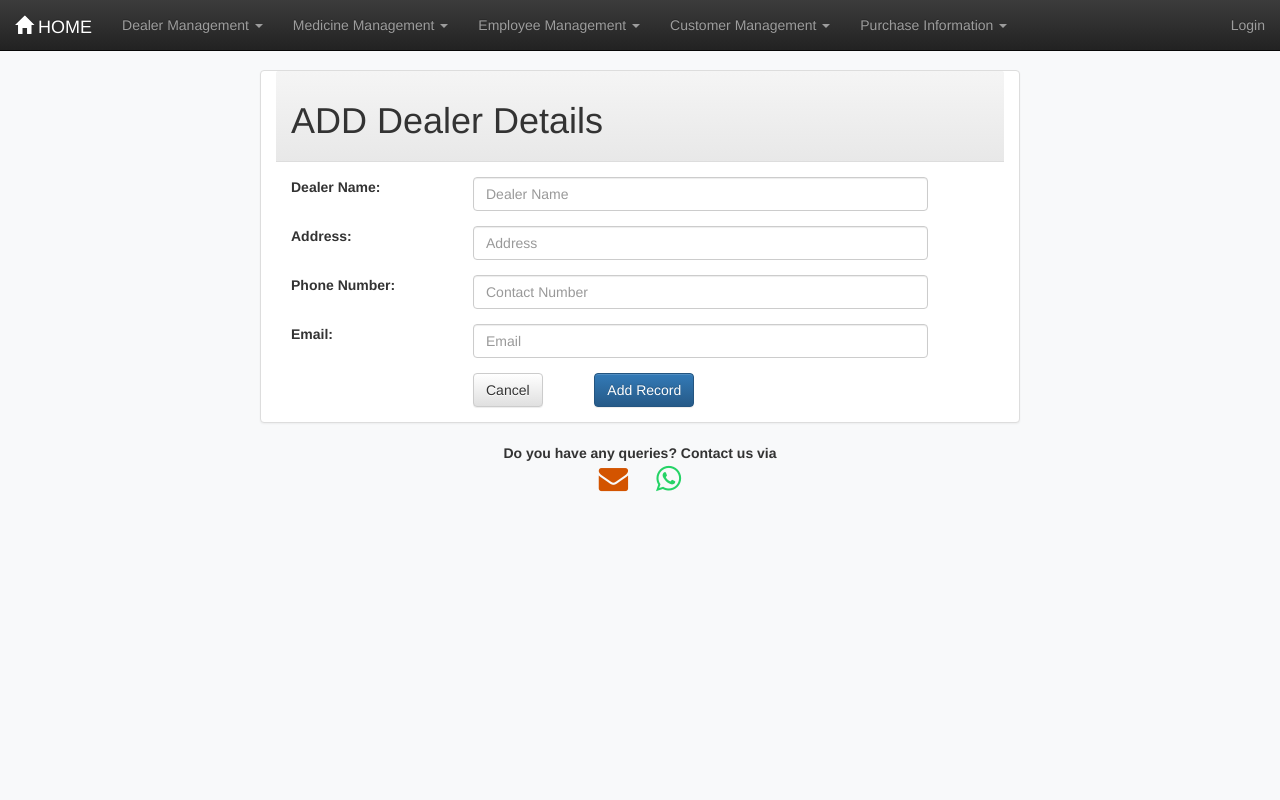
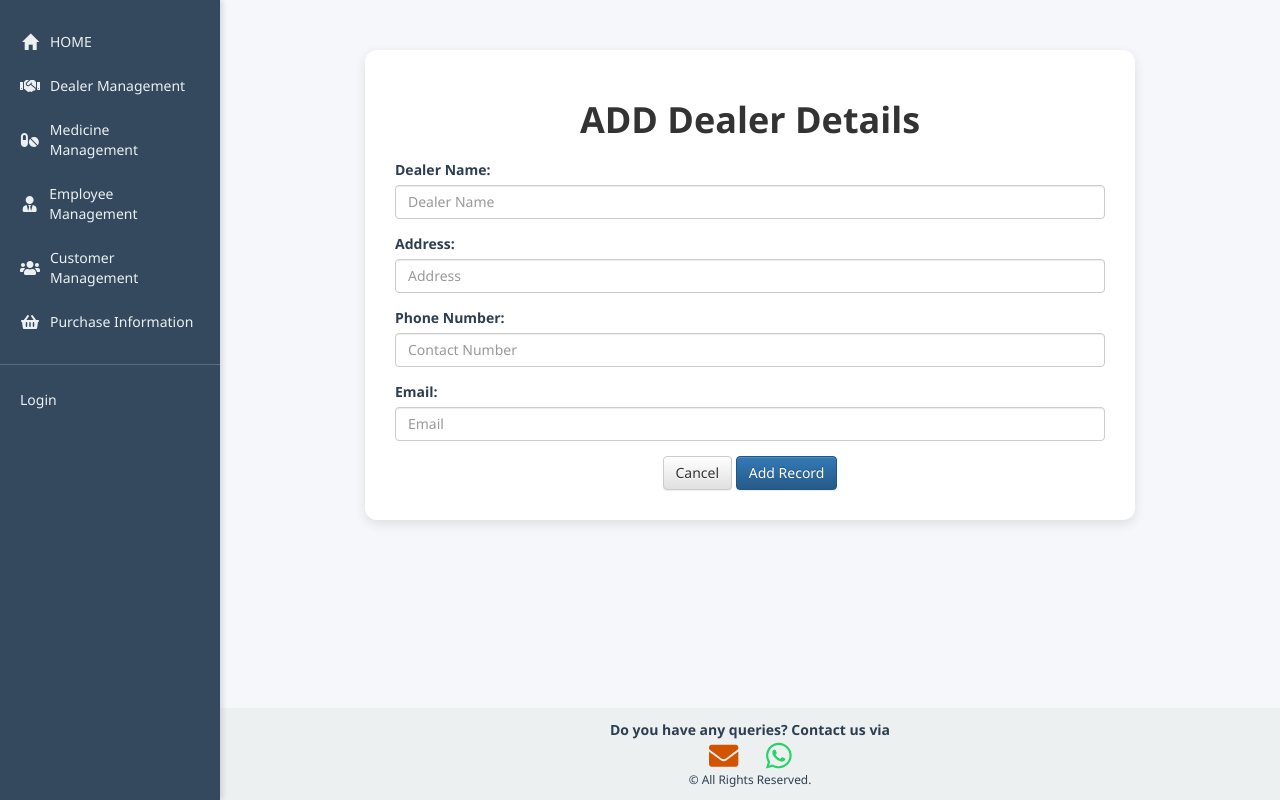
Before and after one commit to InfinityAbir/Maa-Medicine-Store, a Django app: page /pharma/dealerform/ in a window 1280 px wide. Run offline with Django 3.2, Linux system fonts and the light colour scheme; some libraries are stand-ins or nearby versions.

Commit message:
Update dealer.html

```diff
--- a/pharma/templates/pharma/dealer.html
+++ b/pharma/templates/pharma/dealer.html
@@ -2,101 +2,287 @@
 
 <!DOCTYPE html>
 <html lang="en">
-<html lang="en">
   <head>
     <meta charset="utf-8" />
+    <title>Add Dealer Details - Maa Medicine Store</title>
     <meta name="viewport" content="width=device-width, initial-scale=1" />
 
-    <!-- Bootstrap 3 -->
+    <!-- Bootstrap CSS -->
     <link rel="stylesheet" href="{% static 'pharma/css/bootstrap.min.css' %}" />
     <link
       rel="stylesheet"
       href="{% static 'pharma/css/bootstrap-theme.min.css' %}"
     />
     <link
-  rel="stylesheet"
-  href="https://cdnjs.cloudflare.com/ajax/libs/font-awesome/4.7.0/css/font-awesome.min.css"
+      rel="shortcut icon"
+      href="{% static 'pharma/css/images/favicon2.ico' %}"
     />
 
+    <!-- Font Awesome -->
+    <script
+      defer
+      src="https://use.fontawesome.com/releases/v5.2.0/js/all.js"
+      integrity="sha384-4oV5EgaV02iISL2ban6c/RmotsABqE4yZxZLcYMAdG7FAPsyHYAPpywE9PJo+Khy"
+      crossorigin="anonymous"
+    ></script>
 
-    <!-- Custom inline style since you don’t have style.css -->
+    <!-- jQuery & Bootstrap JS -->
+    <script src="{% static 'pharma/js/jquery.js' %}"></script>
+    <script src="{% static 'pharma/js/bootstrap.min.js' %}"></script>
+
     <style>
       body {
-        padding-top: 70px; /* Avoid navbar overlap */
-        background-color: #f8f9fa;
+        font-family: "Segoe UI", Tahoma, Geneva, Verdana, sans-serif;
+        background: #f5f7fa;
+        margin: 0;
+        padding-left: 220px; /* Space for navbar */
+        color: #2c3e50;
+        transition: padding-left 0.3s ease;
       }
-      .navbar-inverse {
-        border-radius: 0;
+
+      /* Remove padding when navbar hides */
+      body.nav-hidden {
+        padding-left: 0;
       }
-      .jumbotron.jumcust {
+
+      /* Modern Vertical Navbar */
+      .navbar-vertical {
+        position: fixed;
+        top: 0;
+        left: 0;
+        width: 220px;
+        height: 100%;
+        background-color: #34495e;
+        overflow-y: auto;
+        padding-top: 20px;
+        box-shadow: 2px 0 6px rgba(0, 0, 0, 0.15);
+        transition: transform 0.3s ease;
+        z-index: 1050;
+      }
+      .navbar-vertical a.nav-link {
+        display: flex;
+        align-items: center;
+        color: #ecf0f1;
+        padding: 12px 20px;
+        font-weight: 500;
+        border-radius: 6px;
+        transition: all 0.3s ease;
+        cursor: pointer;
+      }
+      .navbar-vertical a.nav-link:hover {
+        background-color: #1abc9c;
+        color: #fff;
+      }
+      .navbar-vertical .nav-icon {
+        margin-right: 10px;
+        font-size: 16px;
+        width: 20px;
+        text-align: center;
+      }
+      .navbar-vertical .submenu {
+        display: none;
+        flex-direction: column;
+        padding-left: 15px;
+        margin-top: 5px;
+      }
+      .navbar-vertical .submenu a {
+        padding: 8px 20px;
+        font-size: 14px;
+        color: #bdc3c7;
+      }
+      .navbar-vertical .submenu a:hover {
+        background-color: #16a085;
+        color: #fff;
+      }
+      .navbar-vertical .nav-item.active > .submenu {
+        display: flex;
+      }
+      .navbar-vertical .dropdown-toggle::after {
+        margin-left: auto;
+        transition: transform 0.3s;
+      }
+      .navbar-vertical .nav-item.active > .dropdown-toggle::after {
+        transform: rotate(90deg);
+      }
+      .navbar-right-vertical {
+        margin-top: 20px;
+        border-top: 1px solid rgba(255, 255, 255, 0.2);
+        padding-top: 15px;
+      }
+      .navbar-right-vertical a {
+        display: block;
+        color: #ecf0f1;
+        padding: 10px 20px;
+        transition: all 0.3s;
+      }
+      .navbar-right-vertical a:hover {
+        background-color: #1abc9c;
+        color: #fff;
+      }
+
+      /* Hide navbar */
+      body.nav-hidden .navbar-vertical {
+        transform: translateX(-220px);
+      }
+
+      /* Form Panel */
+      .jumcust {
         background: #ffffff;
         border-radius: 12px;
         padding: 30px;
+        margin: 20px auto;
         box-shadow: 0 4px 12px rgba(0, 0, 0, 0.1);
       }
-      .jumbotron h2 {
+      .jumcust h1 {
         margin-bottom: 20px;
         font-weight: bold;
         color: #333;
-      }
-      table {
-        background: #fff;
-        border-radius: 8px;
-        overflow: hidden;
-      }
-      table th {
-        background: #343a40;
-        color: #fff;
         text-align: center;
       }
-      table td {
-        text-align: center;
-        vertical-align: middle;
-      }
-      .table-hover tbody tr:hover {
-        background-color: #f1f1f1;
-      }
-      .idlink a {
-        color: #007bff;
-        font-weight: bold;
-        text-decoration: none;
-      }
-      .idlink a:hover {
-        text-decoration: underline;
-      }
-      .alert {
-        border-radius: 8px;
+      .form-group input {
+        width: 100%;
       }
 
       /* Footer */
-      #contact a {
+      footer {
+        background-color: #ecf0f1;
+        padding: 12px 0;
+        text-align: center;
+        position: fixed;
+        bottom: 0;
+        width: calc(100% - 220px);
+        left: 220px;
+      }
+      footer a {
         color: #1abc9c;
         font-size: 22px;
         margin: 0 12px;
         display: inline-block;
         transition: transform 0.3s, color 0.3s, text-shadow 0.3s;
       }
-      #contact a:hover {
+      footer a:hover {
         color: #16a085;
         transform: scale(1.4) rotate(10deg);
         text-shadow: 1px 1px 5px rgba(0, 0, 0, 0.3);
         text-decoration: none;
       }
+
+      @media (max-width: 768px) {
+        body {
+          padding-left: 0;
+        }
+        .navbar-vertical {
+          width: 100%;
+          height: auto;
+          position: relative;
+          transform: translateX(-100%);
+          box-shadow: none;
+        }
+        footer {
+          width: 100%;
+          left: 0;
+        }
+      }
     </style>
 
-    <!-- jQuery & Bootstrap 3 JS -->
-    <script src="{% static 'pharma/js/jquery.js' %}"></script>
-    <script src="{% static 'pharma/js/bootstrap.min.js' %}"></script>
+    <script>
+      $(document).ready(function () {
+        // Dropdown submenu toggle
+        $(".dropdown-toggle").click(function (e) {
+          e.preventDefault();
+          $(this).parent().toggleClass("active");
+          $(this).siblings(".submenu").slideToggle(200);
+        });
 
-    <title>Add Dealer Details</title>
+        // Auto-hide on scroll
+        let lastScroll = 0;
+        $(window).scroll(function () {
+          let currentScroll = $(this).scrollTop();
+          if (currentScroll > lastScroll && currentScroll > 50) {
+            $("body").addClass("nav-hidden");
+          } else {
+            $("body").removeClass("nav-hidden");
+          }
+          lastScroll = currentScroll;
+        });
+      });
+    </script>
   </head>
+
   <body>
+    <!-- Vertical Navbar -->
+    <nav class="navbar-vertical">
+      <ul class="nav flex-column">
+        <li class="nav-item">
+          <a href="/pharma/" class="nav-link">
+            <span class="nav-icon glyphicon glyphicon-home"></span> HOME
+          </a>
+        </li>
+        <li class="nav-item">
+          <a class="nav-link dropdown-toggle">
+            <span class="nav-icon fas fa-handshake"></span> Dealer Management
+          </a>
+          <div class="submenu">
+            {% if user.is_authenticated and user.role == "admin" %}
+            <a href="/pharma/dealerform/">Add Dealer Details</a>
+            {% endif %}
+            <a href="/pharma/dealertable/">View Dealer Details</a>
+          </div>
+        </li>
+        <li class="nav-item">
+          <a class="nav-link dropdown-toggle">
+            <span class="nav-icon fas fa-pills"></span> Medicine Management
+          </a>
+          <div class="submenu">
+            <a href="/pharma/medform/">Add Medicine Details</a>
+            <a href="/pharma/medtable/">View Medicine Details</a>
+          </div>
+        </li>
+        <li class="nav-item">
+          <a class="nav-link dropdown-toggle">
+            <span class="nav-icon fas fa-user-tie"></span> Employee Management
+          </a>
+          <div class="submenu">
+            {% if user.is_authenticated and user.role == "admin" %}
+            <a href="/pharma/empform/">Add Employee Details</a>
+            {% endif %}
+            <a href="/pharma/emptable/">View Employee Details</a>
+          </div>
+        </li>
+        <li class="nav-item">
+          <a class="nav-link dropdown-toggle">
+            <span class="nav-icon fas fa-users"></span> Customer Management
+          </a>
+          <div class="submenu">
+            <a href="/pharma/custform/">Add Customer Details</a>
+            <a href="/pharma/custtable/">View Customer Details</a>
+          </div>
+        </li>
+        <li class="nav-item">
+          <a class="nav-link dropdown-toggle">
+            <span class="nav-icon fas fa-shopping-basket"></span> Purchase
+            Information
+          </a>
+          <div class="submenu">
+            <a href="/pharma/purchaseform/">New Purchase</a></br>
+            <a href="/pharma/purchasetable/">View All Purchases</a>
+          </div>
+        </li>
+
+        <div class="navbar-right-vertical">
+          {% if user.is_authenticated %}
+          <a>Welcome, {{ user.username }}!</a>
+          <a href="{% url 'logout' %}">Logout</a>
+          {% else %}
+          <a href="{% url 'login' %}">Login</a>
+          {% endif %}
+        </div>
+      </ul>
+    </nav>
+
+    <div class="container" style="margin-top: 30px; max-width: 800px">
       {% if messages %} {% for message in messages %}
-    <div
-      class="alert alert-success alert-dismissible fade in container"
-      role="alert"
-      style="margin-top: 15px"
-    >
+      <div class="alert alert-success alert-dismissible fade in" role="alert">
         <button
           type="button"
           class="close"
@@ -109,123 +295,13 @@
       </div>
       {% endfor %} {% endif %}
 
-    <!-- Navbar -->
-    <nav class="navbar navbar-inverse navbar-fixed-top">
-      <div class="container-fluid">
-        <div class="navbar-header">
-          <a href="/pharma/" class="navbar-brand">
-            <span class="glyphicon glyphicon-home"></span> HOME
-          </a>
-          <button
-            type="button"
-            class="navbar-toggle"
-            data-toggle="collapse"
-            data-target="#thisnav"
-          >
-            <span class="icon-bar"></span>
-            <span class="icon-bar"></span>
-            <span class="icon-bar"></span>
-          </button>
-        </div>
-
-        <div class="collapse navbar-collapse" id="thisnav">
-          <ul class="nav navbar-nav">
-            <!-- Dealer Management (Admins only) -->
-            <li class="dropdown">
-              <a href="#" class="dropdown-toggle" data-toggle="dropdown"
-                >Dealer Management <b class="caret"></b
-              ></a>
-              <ul class="dropdown-menu">
-                {% if user.is_authenticated and user.role == "admin" %}
-                <li><a href="/pharma/dealerform/">Add Dealer Details</a></li>
-                {% endif %}
-                <li><a href="/pharma/dealertable/">View Dealer Details</a></li>
-              </ul>
-            </li>
-
-            <!-- Medicine Management -->
-            <li class="dropdown">
-              <a href="#" class="dropdown-toggle" data-toggle="dropdown"
-                >Medicine Management <b class="caret"></b
-              ></a>
-              <ul class="dropdown-menu">
-                <li><a href="/pharma/medform/">Add Medicine Details</a></li>
-                <li><a href="/pharma/medtable/">View Medicine Details</a></li>
-              </ul>
-            </li>
-
-            <!-- Employee Management -->
-            <li class="dropdown">
-              <a href="#" class="dropdown-toggle" data-toggle="dropdown"
-                >Employee Management <b class="caret"></b
-              ></a>
-              <ul class="dropdown-menu">
-                {% if user.is_authenticated and user.role == "admin" %}
-                <li><a href="/pharma/empform/">Add Employee Details</a></li>
-                {% endif %}
-                <li><a href="/pharma/emptable/">View Employee Details</a></li>
-              </ul>
-            </li>
-
-            <!-- Customer Management -->
-            <li class="dropdown">
-              <a href="#" class="dropdown-toggle" data-toggle="dropdown"
-                >Customer Management <b class="caret"></b
-              ></a>
-              <ul class="dropdown-menu">
-                <li><a href="/pharma/custform/">Add Customer Details</a></li>
-                <li><a href="/pharma/custtable/">View Customer Details</a></li>
-              </ul>
-            </li>
-
-            <!-- Purchase Information -->
-            <li class="dropdown">
-              <a href="#" class="dropdown-toggle" data-toggle="dropdown"
-                >Purchase Information <b class="caret"></b
-              ></a>
-              <ul class="dropdown-menu">
-                <li><a href="/pharma/purchaseform/">New Purchase</a></li>
-                <li><a href="/pharma/purchasetable/">View All Purchases</a></li>
-              </ul>
-            </li>
-          </ul>
-
-          <!-- Right side -->
-          <ul class="nav navbar-nav navbar-right">
-            {% if user.is_authenticated %}
-            <li><a>Welcome, {{ user.username }}!</a></li>
-            <li><a href="{% url 'logout' %}">Logout</a></li>
-            {% else %}
-            <li><a href="{% url 'login' %}">Login</a></li>
-            {% endif %}
-          </ul>
-        </div>
-      </div>
-    </nav>
-
-    <div class="container">
-      <div class="col-md-2"></div>
-      <div class="panel panel-default col-md-8 jumcust2">
-        <div class="panel-heading">
-          <h1 class="padtop5">
-            {% if add %} ADD Dealer Details {% else %} UPDATE {% endif %}
-          </h1>
-        </div>
-        <div class="panel-body">
+      <div class="jumcust">
+        <h1>{% if add %}ADD Dealer Details{% else %}UPDATE{% endif %}</h1>
         {% if dealer %}
-          <form
-            action="/pharma/dealerformupdate/{{ dealer.id }}/"
-            method="post"
-          >
+        <form action="/pharma/dealerformupdate/{{ dealer.id }}/" method="post">
           {% csrf_token %}
-            <div class="row padtop15">
-              <div class="col-md-3 padtop5">
-                <label for="dname" class="form-control-label"
-                  >Dealer Name:</label
-                >
-              </div>
-              <input type="text" name="dname" value="{{ request.GET.dname }}">
-              <div class="form-group col-md-8">
+          <div class="form-group">
+            <label for="dname">Dealer Name:</label>
             <input
               type="text"
               name="dname"
@@ -236,29 +312,19 @@
               required
             />
           </div>
-            </div>
-            <div class="row padtop5">
-              <div class="col-md-3 padtop5">
-                <label for="address" class="form-control-label">Address:</label>
-              </div>
-              <div class="form-group col-md-8">
+          <div class="form-group">
+            <label for="address">Address:</label>
             <input
               type="text"
+              name="address"
               class="form-control"
               id="address"
               placeholder="Address"
-                  name="address"
               value="{{ dealer.address }}"
             />
           </div>
-            </div>
-            <div class="row padtop5">
-              <div class="col-md-3">
-                <label for="phn_no" class="form-control-label padtop5"
-                  >Phone Number:</label
-                >
-              </div>
-              <div class="col-md-4">
+          <div class="form-group">
+            <label for="phn_no">Phone Number:</label>
             <input
               type="text"
               name="pno"
@@ -269,15 +335,8 @@
               required
             />
           </div>
-            </div>
-            <div class="row padtop15">
-              <div class="col-md-3">
-                 </br>
-                <label for="email" class="form-control-label padtop5"
-                  >Email:</label
-                >
-              </div>
-              <div class="col-md-4">
+          <div class="form-group">
+            <label for="email">Email:</label>
             <input
               type="text"
               name="email"
@@ -287,38 +346,25 @@
               value="{{ dealer.email }}"
             />
           </div>
-            </div>
-            <div class="row" id="buttoncustom">
-              <div class="col-md-3 col-md-o"></div>
-              <div class="col-md-2 padtop15">
+          <div class="text-center">
             <a href="/pharma/" class="btn btn-default">Cancel</a>
-              </div>
-              <div class="col-md-2 padtop15">
             <button type="submit" class="btn btn-primary">
-                  {% if add %} Add Record {% else %} Update Record {% endif %}
+              {% if add %}Add Record{% else %}Update Record{% endif %}
             </button>
-              </div>
             {% if not add %}
-              <div class="col-md-offset-8 padtop15">
             <a
               href="/pharma/dealerformdelete/{{ dealer.id }}/"
-                  class="delbut btn btn-danger"
+              class="btn btn-danger"
               >Delete Record</a
             >
-              </div>
             {% endif %}
           </div>
         </form>
         {% else %}
         <form action="/pharma/dealerforminsert/" method="post">
           {% csrf_token %}
-            <div class="row padtop15">
-              <div class="col-md-3 padtop5">
-                <label for="dname" class="form-control-label"
-                  >Dealer Name:
-                </label>
-              </div>
-              <div class="form-group col-md-8">
+          <div class="form-group">
+            <label for="dname">Dealer Name:</label>
             <input
               type="text"
               name="dname"
@@ -328,82 +374,59 @@
               required
             />
           </div>
-            </div>
-            <div class="row padtop5">
-              <div class="col-md-3 padtop5">
-                <label for="address" class="form-control-label">Address:</label>
-              </div>
-              <div class="form-group col-md-8">
+          <div class="form-group">
+            <label for="address">Address:</label>
             <input
               type="text"
+              name="address"
               class="form-control"
               id="address"
               placeholder="Address"
-                  name="address"
             />
           </div>
-            </div>
-           <div class="row padtop5">
-  <div class="col-md-3 padtop5">
-    <label for="phn_no" class="form-control-label">Phone Number:</label>
-  </div>
-  <div class="form-group col-md-8">
+          <div class="form-group">
+            <label for="phn_no">Phone Number:</label>
             <input
               type="text"
               name="pno"
               class="form-control"
               id="phn_no"
               placeholder="Contact Number"
-      value="{{ dealer.phn_no|default:'' }}"
               required
             />
           </div>
-</div>
-
-<div class="row padtop5">
-  <div class="col-md-3 padtop5">
-    <label for="email" class="form-control-label">Email:</label>
-  </div>
-  <div class="form-group col-md-8">
+          <div class="form-group">
+            <label for="email">Email:</label>
             <input
               type="text"
               name="email"
               class="form-control"
               id="email"
               placeholder="Email"
-      value="{{ dealer.email|default:'' }}"
             />
           </div>
-</div>
-            <div class="row" id="buttoncustom">
-              <div class="col-md-3 col-md-o"></div>
-              <div class="col-md-2 padtop15">
+          <div class="text-center">
             <a href="/pharma/" class="btn btn-default">Cancel</a>
-              </div>
-              <div class="col-md-2 padtop15">
             <button type="submit" class="btn btn-primary">
-                  {% if add %} Add Record {% else %} Update Record {% endif %}
+              {% if add %}Add Record{% else %}Update Record{% endif %}
             </button>
-              </div>
           </div>
         </form>
         {% endif %}
       </div>
     </div>
-    </div>
 
-    <footer id="contact" class="bg-light py-3 text-center fixed-bottom">
-      <div class="container">
+    <footer>
       <span class="footer-text">
-          <strong>Do you have any queries? Contact us via </strong></br>
-          <a href="mailto:abirha3896@gmail.com" class="mx-2" title="Email">
-            <i class="fa fa-envelope fa-lg" style="color: #d35400"></i>
-          </a>
-          <a href="https://wa.me/8801701554707" target="_blank" class="mx-2" title="WhatsApp">
-           <i class="fa fa-whatsapp fa-lg" style="color: #25d366"></i>
-          </a>
+        <strong>Do you have any queries? Contact us via </strong><br />
+        <a href="mailto:abirha3896@gmail.com" title="Email"
+          ><i class="fas fa-envelope fa-lg" style="color: #d35400"></i
+        ></a>
+        <a href="https://wa.me/8801701554707" target="_blank" title="WhatsApp"
+          ><i class="fab fa-whatsapp fa-lg" style="color: #25d366"></i
+        ></a>
       </span>
-      </div>
+      <div class="small">&copy; All Rights Reserved.</div>
     </footer>
   </body>
 </html>
```
Lines whose indentation alone changed are shown as unchanged.
